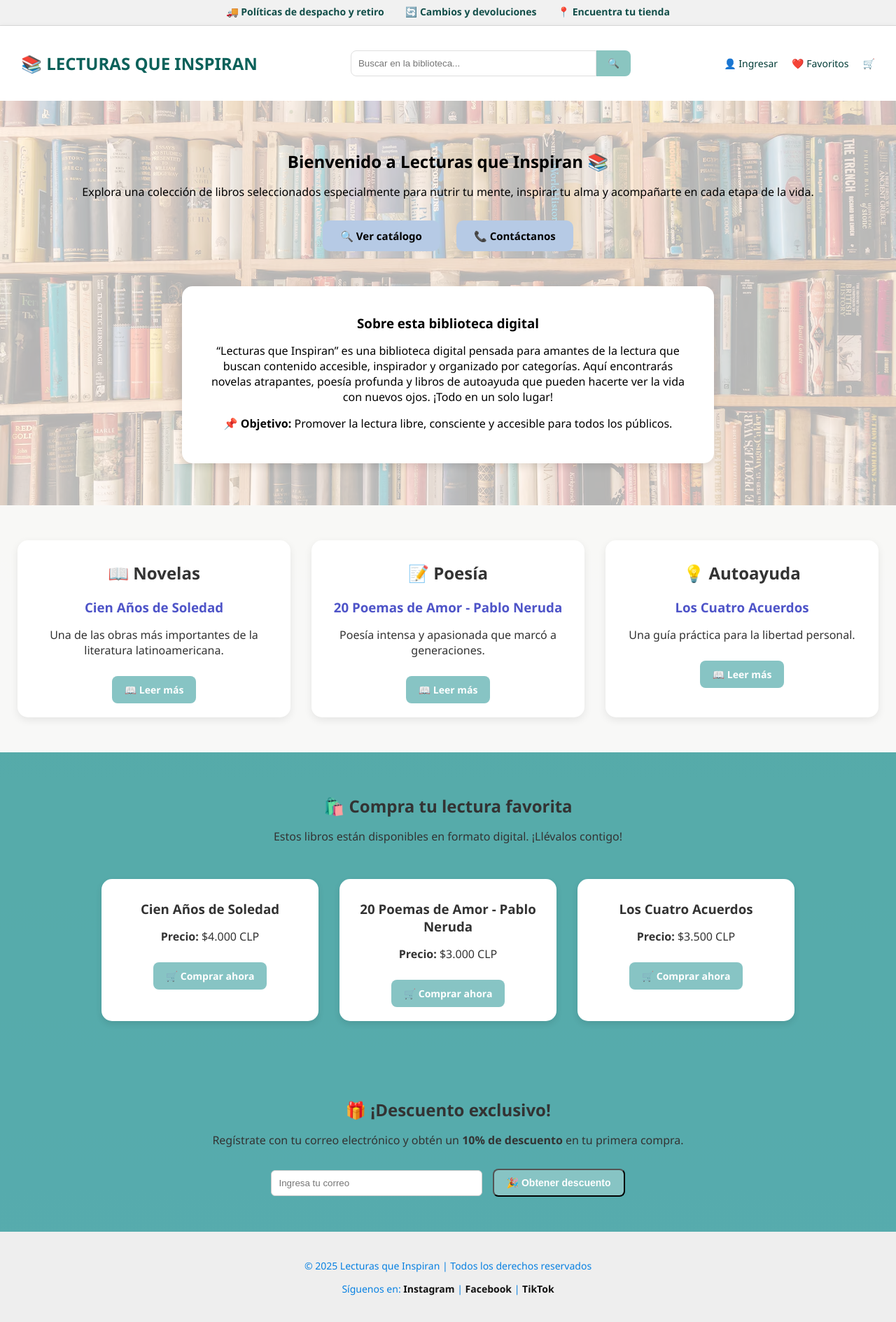
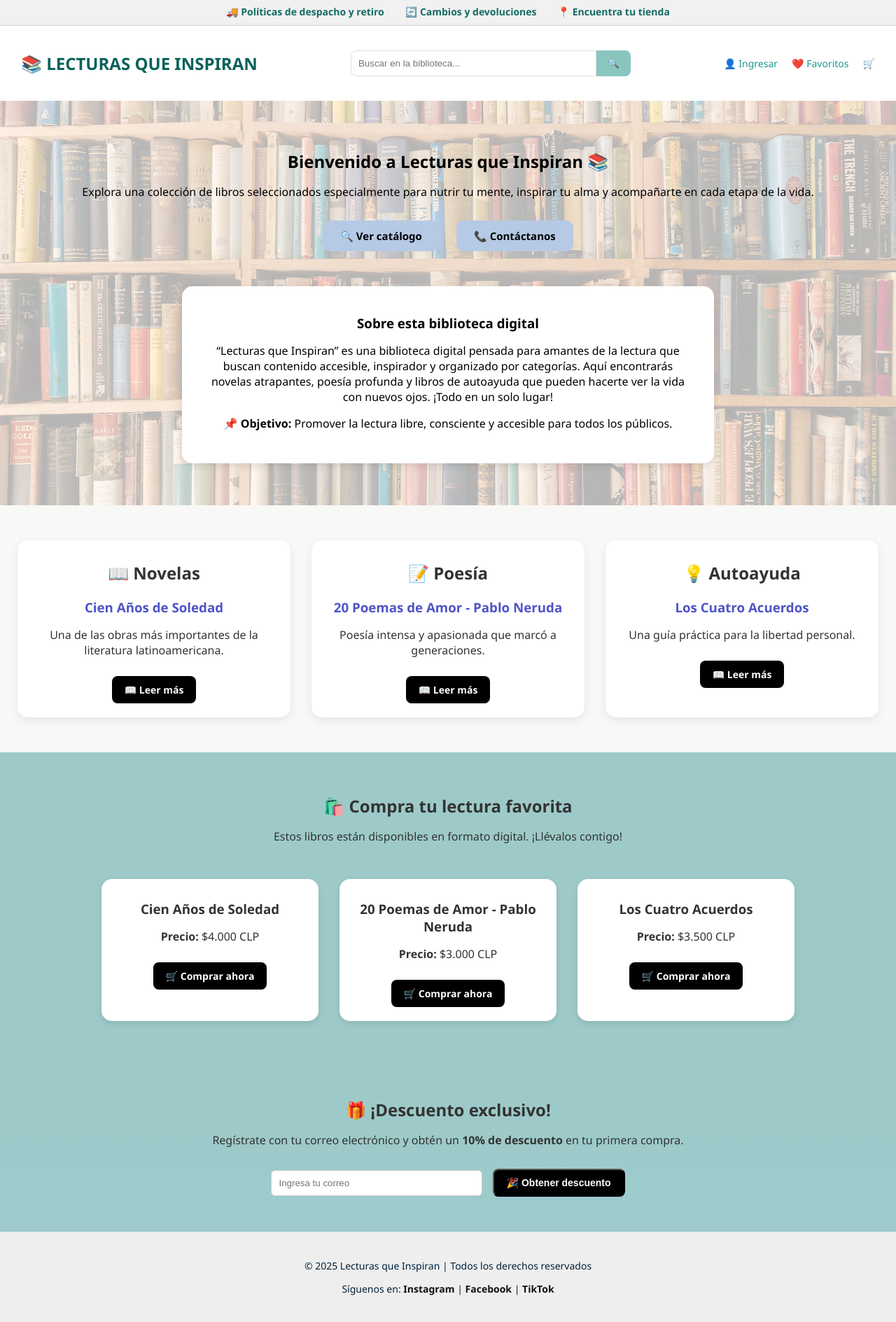
Before and after one commit to Daniela0916/Lecturasqueinspiran, a plain HTML site: page mi proyecto/index.html in a window 1280 px wide. Shown: the part 43-1932 px from the top of the page at 70% size. Drawn offline with Linux system fonts and the light colour scheme.

Commit message:
Update style.css

```diff
--- a/mi proyecto/css/style.css
+++ b/mi proyecto/css/style.css
@@ -37,7 +37,7 @@ body {
   }
 
   .sub-barra a {
-    color: #124e49;
+    color: #146c65;
     font-weight: bold;
   }
 
@@ -85,7 +85,7 @@ body {
     display: flex;
     gap: 20px;
     font-size: 14px;
-    color: #003b36;
+    color: #1e968c;
   }
 
   .banner-imagen {
@@ -96,7 +96,7 @@ body {
   }
 
   header {
-    background: linear-gradient(to right, #99add8, #75dceb);
+    background: linear-gradient(to right, #99add8, #656bd8);
     color: white;
     padding: 50px 20px;
     text-align: center;
@@ -184,7 +184,7 @@ body {
     display: inline-block;
     margin-top: 10px;
     padding: 10px 18px;
-    background: hsl(180, 34%, 65%);
+    background: hsl(0, 0%, 0%);
     color: #fff;
     border-radius: 8px;
     font-weight: bold;
@@ -198,7 +198,7 @@ body {
   .comprar-seccion {
     text-align: center;
     padding: 50px 20px;
-    background-color: rgba(16, 137, 140, 0.7);
+    background-color: rgba(147, 197, 197, 0.903);
   }
 
   .libros-comprar {
@@ -221,7 +221,7 @@ body {
 
   footer {
     background-color: #eeeeee;
-    color: rgb(7, 128, 226);
+    color: rgb(0, 32, 58);
     text-align: center;
     padding: 25px 20px;
     font-size: 14px;
```
